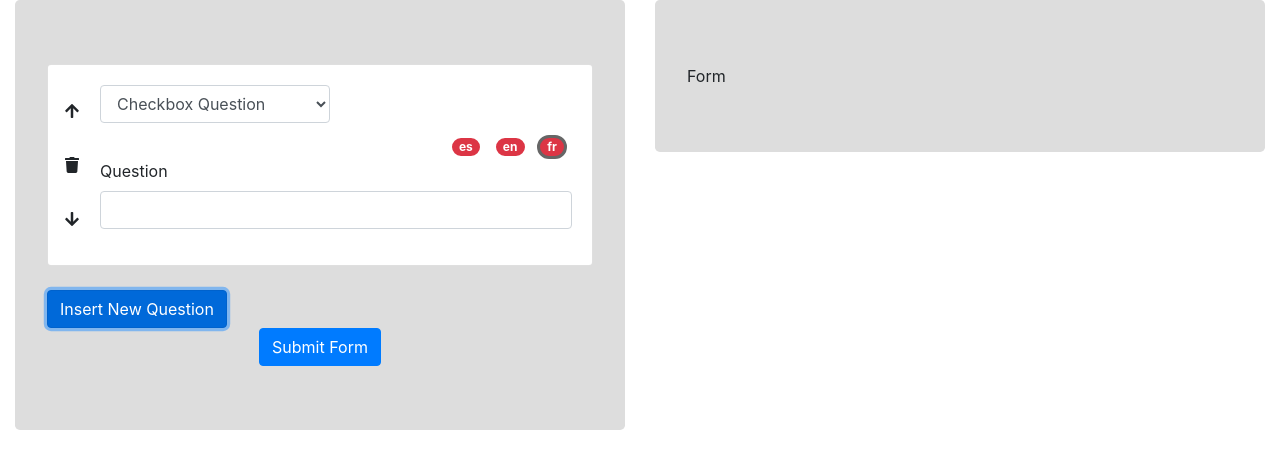
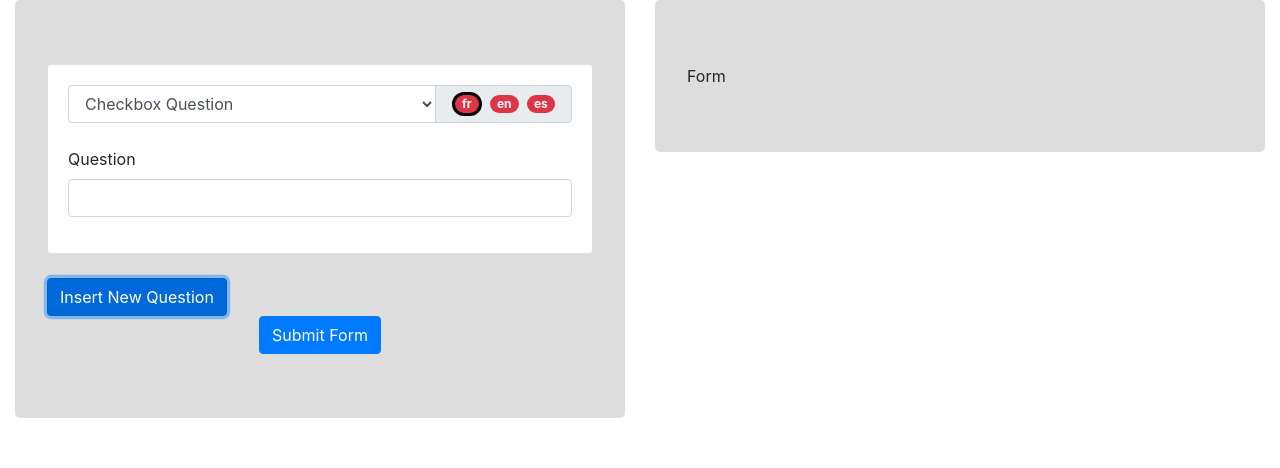
Before and after one commit to ChagnonSebastien/dynamic-forms, a React (Create React App) app: page / in a window 1280 px wide. Both pictures are taken after a click on the button "Insert New Question". Shown: the top 468 px of the page. Built offline with nearby package versions, Linux system fonts and the light colour scheme.

Commit message:
Added a new intermediate QuestionBuilder Component

```diff
--- a/src/form-builder/CheckboxBuilder.js
+++ b/src/form-builder/CheckboxBuilder.js
@@ -1,103 +1,83 @@
-import React, { useState } from 'react';
+import React from 'react';
 import PropTypes from 'prop-types';
-import { Row, Form, Badge, Col } from 'react-bootstrap';
+import { Form } from 'react-bootstrap';
 
-const CheckboxBuilder = (props) => {
-  const { content, update, languages } = props;
-
-  const [selectedLanguage, setSelectedLanguage] = useState(languages[0])
-
-  const checkFields = (language) => {
-    if (!content.question) return false;
-
-    const specificQuestion = content.question.find((specificQuestion) => (
-      specificQuestion.language === language
-    ));
-
-    return specificQuestion && specificQuestion.text;
+export const checkFields = (data, language) => {
+  if (!data || !data.questions) {
+    return false;
   }
 
-  const getQuestion = (language) => {
-    if (!content.question) return '';
-
-    const specificQuestion = content.question.find((specificQuestion) => (
-      specificQuestion.language === language
-    ));
-
-    if (!specificQuestion || !specificQuestion.text) return ''
-    return specificQuestion.text;
+  const questionRef = data.questions.find((question) => question.language === language);
+  if (!questionRef || !questionRef.text){
+    return false;
   }
 
-  const setQuestion = (text, language) => {
-    const contentCopy = JSON.parse(JSON.stringify(content));
-    if (!contentCopy.question) {
-      contentCopy.question = [];
+  return true;
 }
 
-    const specificQuestionIndex = content.question.findIndex((specificQuestion) => (
-      specificQuestion.language === language
-    ));
+const CheckboxBuilder = ({ id, data, setForm, language }) => {
+  const questionRef = data.questions
+    ? data.questions.find((question) => question.language === language)
+    : null;
 
-    if (specificQuestionIndex === -1) {
-      contentCopy.question.push({ language, text })
-    } else {
-      contentCopy.question[specificQuestionIndex].text = text;
-    }
-
-    update(contentCopy);
-  }
+  const question = questionRef ? questionRef.text : '';
 
   return (
-    <>
-      <Row>
-        <Col>
-          {languages.map((language) => (
-            <Badge
-              key={`${content.id}-${language}`}
-              pill
-              variant={checkFields(language) ? 'success' : 'danger'}
-              style={{
-                border: language === selectedLanguage
-                          ? '3px solid #666'
-                          : '3px solid #FFF',
-                margin: '0 0.3rem',
-                float: 'right',
-              }}
-              onClick={() => setSelectedLanguage(language)}
-            >
-              {language}
-            </Badge>
-          ))}
-        </Col>
-      </Row>
     <Form>
       <Form.Group controlId="questionText">
         <Form.Label>Question</Form.Label>
         <Form.Control
           type="text"
-            value={getQuestion(selectedLanguage)}
-            onChange={(event) => setQuestion(
-              event.target.value,
-              selectedLanguage
-            )}
+          value={question}
+          onChange={(event) => {
+            event.persist();
+            setForm((prefForm) => prefForm.map((question) => {
+              if (question.id === id) {
+                const { data, ...otherQuestionProps } = question;
+                const { questions, ...otherDataProps } = data;
+
+                if (questionRef) {
+                  return {
+                    data: {
+                      questions: questions.map((question) => (
+                        question.language === language
+                          ? { language, text: event.target.value }
+                          : question
+                      )),
+                      ...otherDataProps,
+                    },
+                    ...otherQuestionProps,
+                  };
+                }
+
+                const newQuestions = questions ? questions.map((question) => question) : [];
+                newQuestions.push({ language, text: event.target.value });
+                return {
+                  data: { questions: newQuestions, ...otherDataProps },
+                  ...otherQuestionProps,
+                };
+              }
+              return question;
+            }));
+          }}
         />
       </Form.Group>
     </Form>
-    </>
-  )
+  );
 };
 
 CheckboxBuilder.propTypes = {
-  content: PropTypes.shape({
-    type: PropTypes.string.isRequired,
   id: PropTypes.string.isRequired,
+  language: PropTypes.string.isRequired,
+  data: PropTypes.shape({
     questions: PropTypes.arrayOf(PropTypes.shape({
       language: PropTypes.string.isRequired,
       text: PropTypes.string.isRequired,
-    }))
+    })),
   }).isRequired,
-  update: PropTypes.func.isRequired,
-  languages: PropTypes.arrayOf(PropTypes.string.isRequired).isRequired,
+  setForm: PropTypes.func.isRequired,
 };
 
+CheckboxBuilder.defaultProps = { data: { question: '' } };
+
 export default CheckboxBuilder;
--- a/src/form-builder/FormBuilder.js
+++ b/src/form-builder/FormBuilder.js
@@ -1,127 +1,43 @@
 import React, { useState } from 'react';
 import PropTypes from 'prop-types';
-import { Button, Row, Form, Card, Col } from 'react-bootstrap';
-import { FaArrowUp, FaTrash, FaArrowDown } from 'react-icons/fa';
+import { Button, Row } from 'react-bootstrap';
 import {v4 as uuid} from 'uuid';
-import CheckboxBuilder from './CheckboxBuilder';
+import QuestionBuilder from './QuestionBuilder';
 
 const FormBuilder = (props) => {
   const { submitForm, languages } = props;
 
   const [form, setForm] = useState([]);
 
-  const addQuestion = (index) => {
-    const formCopy = JSON.parse(JSON.stringify(form));
-    formCopy.splice(index, 0, {
-      id: uuid(),
-      type: "checkbox",
-      question: [],
-    });
-    setForm(formCopy);
-  };
-
-  const changeElementType = (index, type) => {
-    const formCopy = JSON.parse(JSON.stringify(form));
-    formCopy[index] = {
-      id: formCopy[index].id,
-      type,
-      question: formCopy[index].question,
-    };
-    setForm(formCopy);
-  };
-
-  const elementUpdateHandler = (index, newValue) => {
-    const formCopy = JSON.parse(JSON.stringify(form));
-    formCopy[index] = newValue;
-    setForm(formCopy);
-  };
+  const addQuestion = (index) => setForm(
+    (prevForm) => {
+      const newForm = [];
+      for (let i = 0; i <= prevForm.length; i++) {
+        if (i === index) {
+          newForm.push({
+            id: uuid(),
+            type: "checkbox",
+            data: {}
+          })
+        } else if (i < index) {
+          newForm.push(prevForm[i]);
+        } else {
+          newForm.push(prevForm[i-1]);
+        }
+      }
+      return newForm;
+    }
+  );
 
   return (
     <>
-      {form.map((formElement, index) => {
-        let elementEditor = null;
-        switch (formElement.type) {
-          case 'checkbox':
-            elementEditor = (
-              <CheckboxBuilder
-                languages={languages}
-                content={formElement}
-                update={(newValue) => elementUpdateHandler(index, newValue)}
-              />
-            );
-            break;
-          case 'select-one':
-            elementEditor = <>Select One Question</>
-            break;
-          case 'select-multi':
-            elementEditor = <>Select Multiple Question</>
-            break;
-          case 'short-string':
-            elementEditor = <>Short Answer Question</>
-            break;
-          case 'long-string':
-            elementEditor = <>Text Question</>
-            break;
-          default:
-            elementEditor = <>Unknown Type</>
-        }
-
-        return (
-          <Card key={formElement.id}>
-            <Row noGutters>
-              <Col
-                xs="auto"
-                style={{
-                  display: 'flex',
-                  justifyContent: 'space-evenly',
-                  flexDirection: 'column',
-                  margin: '0 0 0 1rem',
-                }}
-              >
-                <FaArrowUp />
-                <FaTrash />
-                <FaArrowDown />
-              </Col>
-              <Col>
-                <Card.Body>
-                  <Card.Title>
-                    <Form>
-                      <Form.Row className="align-items-left">
-                        <Col xs="auto">
-                          <Form.Control
-                            as="select"
-                            style={{ margin: '0 0 0 0' }}
-                            onChange={(event) => {
-                              changeElementType(index, event.target.value)
-                            }}
-                          >
-                            <option value="checkbox">
-                              Checkbox Question
-                            </option>
-                            <option value="select-one">
-                              Select One Question
-                            </option>
-                            <option value="select-multi">
-                              Select Multiple Question
-                            </option>
-                            <option value="short-string">
-                              Short Answer Question
-                            </option>
-                            <option value="long-string">
-                              Text Question
-                            </option>
-                          </Form.Control>
-                        </Col>
-                      </Form.Row>
-                    </Form>
-                  </Card.Title>
-                  {elementEditor}
-                </Card.Body>
-              </Col>
-            </Row>
-          </Card>
-        );
-      })}
+      {form.map((formElement, index) => (
+        <QuestionBuilder
+          languages={languages}
+          content={formElement}
+          setForm={setForm}
+        />
+      ))}
 
       <br />
       <Button onClick={() => addQuestion(form.length)}>
@@ -134,7 +50,7 @@ const FormBuilder = (props) => {
       </Row>
     </>
   )
-}
+};
 
 FormBuilder.propTypes = {
   initialForm: PropTypes.shape({}),
--- /dev/null
+++ b/src/form-builder/QuestionBuilder.js
@@ -0,0 +1,127 @@
+import React, { useState } from 'react';
+import PropTypes from 'prop-types';
+import { Form, Badge, Col, Card, InputGroup } from 'react-bootstrap';
+import CheckboxBuilder, { checkFields as checkboxCheck } from './CheckboxBuilder';
+
+const QuestionBuilder = (props) => {
+  const { content, setForm, languages } = props;
+  const { data, id, type } = content;
+
+  const [selectedLanguage, setSelectedLanguage] = useState(languages[0]);
+
+  let elementEditor = null;
+  let languageValidator = () => true;
+
+  switch (type) {
+    case 'checkbox':
+      elementEditor = (
+        <CheckboxBuilder
+          id={id}
+          language={selectedLanguage}
+          data={data}
+          setForm={setForm}
+        />
+      );
+      languageValidator=checkboxCheck;
+      break;
+    case 'select-one':
+      elementEditor = <>Select One Question</>
+      break;
+    case 'select-multi':
+      elementEditor = <>Select Multiple Question</>
+      break;
+    case 'short-string':
+      elementEditor = <>Short Answer Question</>
+      break;
+    case 'long-string':
+      elementEditor = <>Text Question</>
+      break;
+    default:
+      elementEditor = <>Unknown Type</>
+  }
+
+  return (
+    <Card>
+      <Card.Body>
+        <Form>
+          <Form.Row>
+            <Col>
+              <InputGroup>
+                <Form.Control
+                  as="select"
+                  style={{ margin: '0 0 0 0' }}
+                  onChange={(event) => {
+                    event.persist();
+                    setForm((prefForm) => prefForm.map((question) => {
+                      if (question.id === id) {
+                        const { type, ...otherProps } = question;
+                        return { type: event.target.value, ...otherProps };
+                      }
+                      return question;
+                    }));
+                  }}
+                  value={type}
+                >
+                  <option value="checkbox">
+                    Checkbox Question
+                  </option>
+                  <option value="select-one">
+                    Select One Question
+                  </option>
+                  <option value="select-multi">
+                    Select Multiple Question
+                  </option>
+                  <option value="short-string">
+                    Short Answer Question
+                  </option>
+                  <option value="long-string">
+                    Text Question
+                  </option>
+                </Form.Control>
+                <InputGroup.Append>
+                  <InputGroup.Text>
+                    {languages.map((language) => (
+                      <Badge
+                        key={`${id}-${language}`}
+                        className="mx-1"
+                        pill
+                        variant={languageValidator(data, language) ? 'success' : 'danger'}
+                        style={{
+                        border: language === selectedLanguage
+                          ? '3px solid #000'
+                          : null,
+                        }}
+                        onClick={() => setSelectedLanguage(language)}
+                      >
+                        {language}
+                      </Badge>
+                    ))}
+                  </InputGroup.Text>
+                </InputGroup.Append>
+              </InputGroup>
+            </Col>
+          </Form.Row>
+        </Form>
+        <br />
+        {elementEditor}
+      </Card.Body>
+    </Card>
+  )
+};
+
+QuestionBuilder.propTypes = {
+  content: PropTypes.shape({
+    type: PropTypes.string.isRequired,
+    id: PropTypes.string.isRequired,
+    data: PropTypes.shape({
+      questions: PropTypes.arrayOf(PropTypes.shape({
+        language: PropTypes.string.isRequired,
+        text: PropTypes.string.isRequired,
+      })),
+    }).isRequired,
+  }).isRequired,
+  setForm: PropTypes.func.isRequired,
+  languages: PropTypes.arrayOf(PropTypes.string.isRequired).isRequired,
+};
+
+export default QuestionBuilder;
```
Lines whose indentation alone changed are shown as unchanged.
